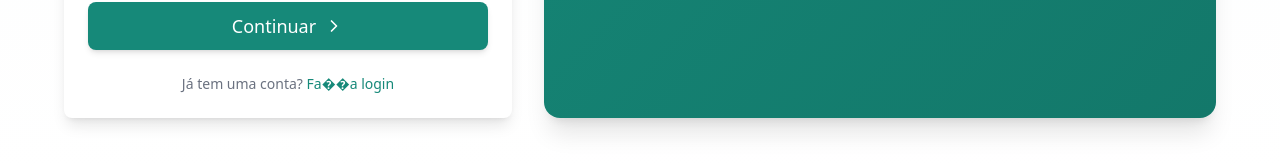
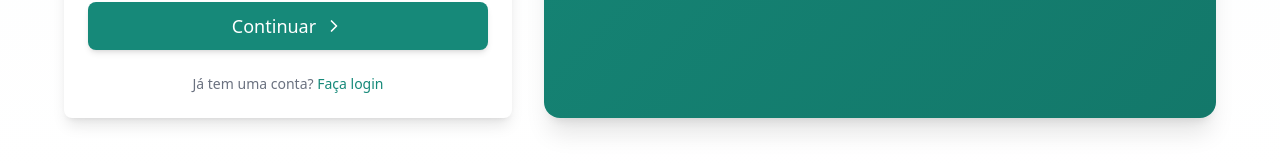
Before and after one commit to matheusgmdr7/contratandoplanos, a Next.js app: page /corretores in a window 1280 px wide. Shown: the part 880-1044 px from the top of the page. Built offline with nearby package versions, Linux system fonts and the light colour scheme; no server answers; the database is empty.

Commit message:
Update page.tsx

```diff
--- a/app/corretores/page.tsx
+++ b/app/corretores/page.tsx
@@ -530,7 +530,7 @@ export default function CorretoresPage() {
                         <div className="text-center mt-6 text-sm text-gray-500">
                           Já tem uma conta?{" "}
                           <Link href="/corretor/login" className="text-[#168979] hover:underline font-medium">
-                            Fa��a login
+                            Faça login
                           </Link>
                         </div>
                       </form>
```
